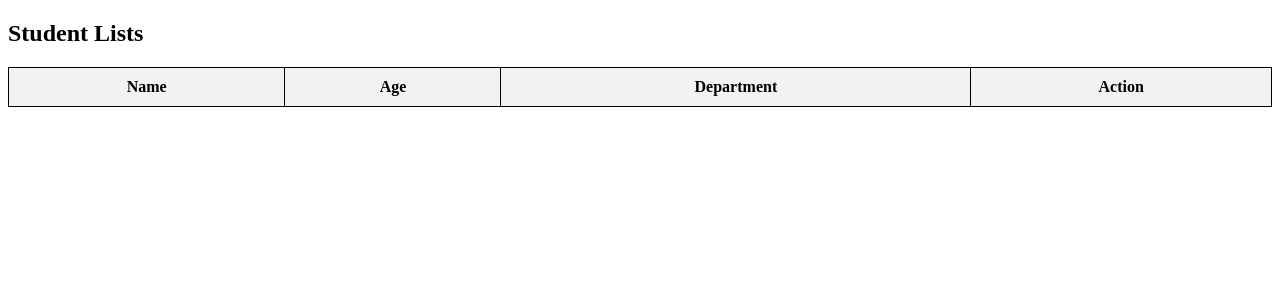
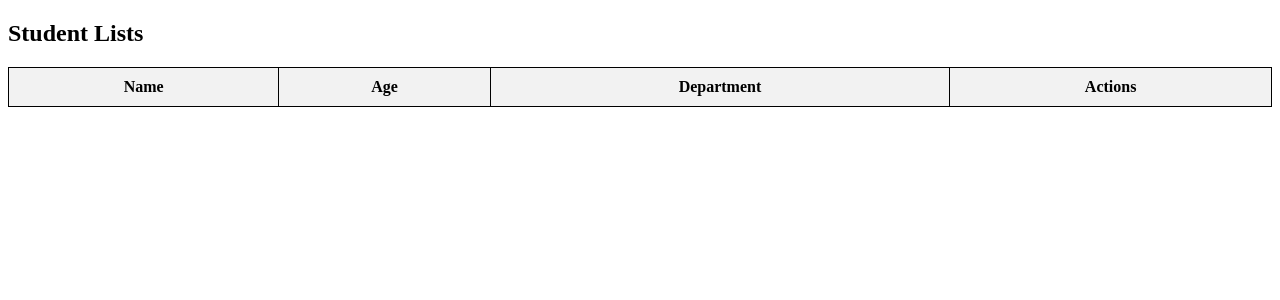
Before and after one commit to JalpNP/django, a Django app: page /students/ in a window 1280 px wide. Shown: the top 300 px of the page. Run offline with Django 5.2, Linux system fonts and the light colour scheme; data that the repository does not hold is empty.

Commit message:
latest st form

```diff
--- a/ecommerce/templates/students_list.html
+++ b/ecommerce/templates/students_list.html
@@ -43,7 +43,7 @@
                 <th>Name</th>
                 <th>Age</th>
                 <th>Department</th>
-                <th>Action</th>
+                <th>Actions</th>
             </tr>
         </thead>
         <tbody>
```
